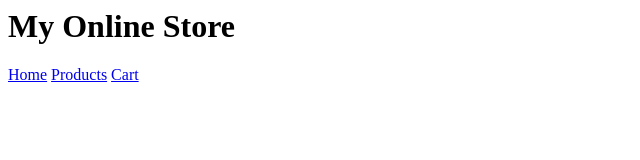
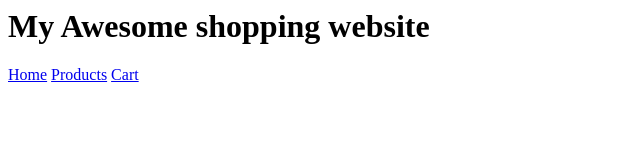
Before and after one commit to yandapalli0202-cloud/ecommerce-site, a plain HTML site: page index.html in a window 1280 px wide. Shown: the whole page, without its empty margins (0-640 px from the left). Drawn offline with Linux system fonts and the light colour scheme.

Commit message:
Resolved merge conflict

```diff
--- a/index.html
+++ b/index.html
@@ -3,7 +3,7 @@
         <title>E-Commerce</title>
     </head>
     <body>
-        <h1>My Online Store</h1>
+        <h1>My Awesome shopping website</h1>
         <nav>
             <a href="#">Home</a>
             <a href="#">Products</a>
```
